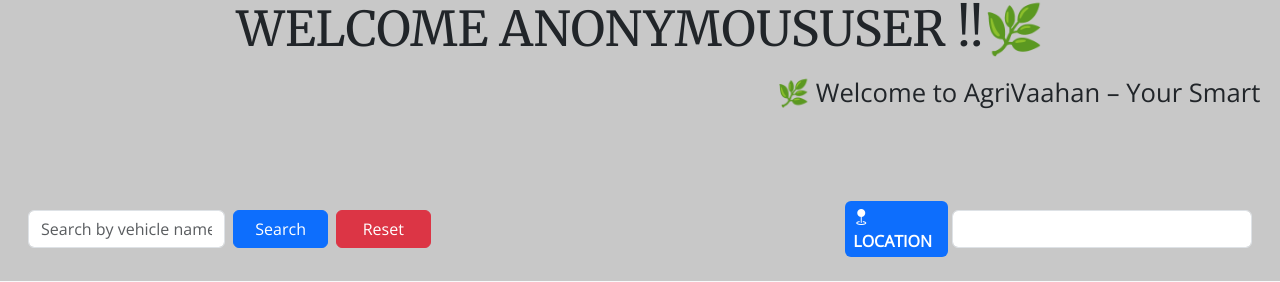
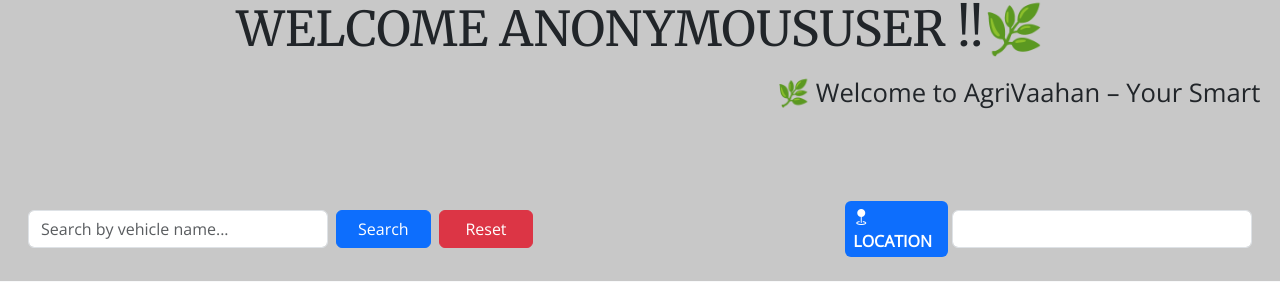
Before and after one commit to gokulrajgokul/Agrivaahan, a Django app: page /vehicles in a window 1280 px wide. Shown: the part 105-387 px from the top of the page. Run offline with Django 5.2, Linux system fonts and the light colour scheme; data comes from the database, SQL or seed files in the repository; data that the repository does not hold is empty; parts of the project's set-up code (start-up, migrations or seed data) failed here and were passed over.

Commit message:
location

```diff
--- a/templates/vehicles.html
+++ b/templates/vehicles.html
@@ -25,7 +25,7 @@
 
 
     <form method="get" class="row g-2 align-items-center m-4">
-        <div class="col-md-2">
+        <div class="col-md-3">
             <input type="text" name="name" class="form-control" placeholder="Search by vehicle name..."
                 value="{{ name_query }}">
         </div>
@@ -39,7 +39,7 @@
         <div class="col-md-1">
             <button type="button" class="btn btn-danger w-100" id="resetButton">Reset</button>
         </div>
-         <div class="col-md-1 offset-md-4 fw-bold  fs-6 bg-primary text-white  rounded px-2 py-1">
+         <div class="col-md-1 offset-md-3 fw-bold  fs-6 bg-primary text-white  rounded px-2 py-1">
              <label><i  class="bi bi-geo-fill"></i>LOCATION</label>
         </div>
         <!-- <div class="col-md-4">
```
